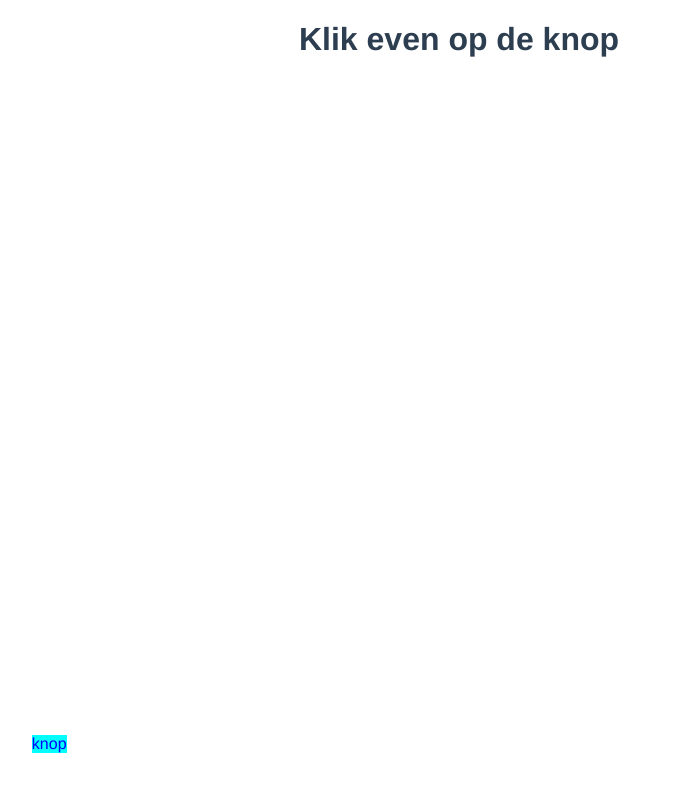
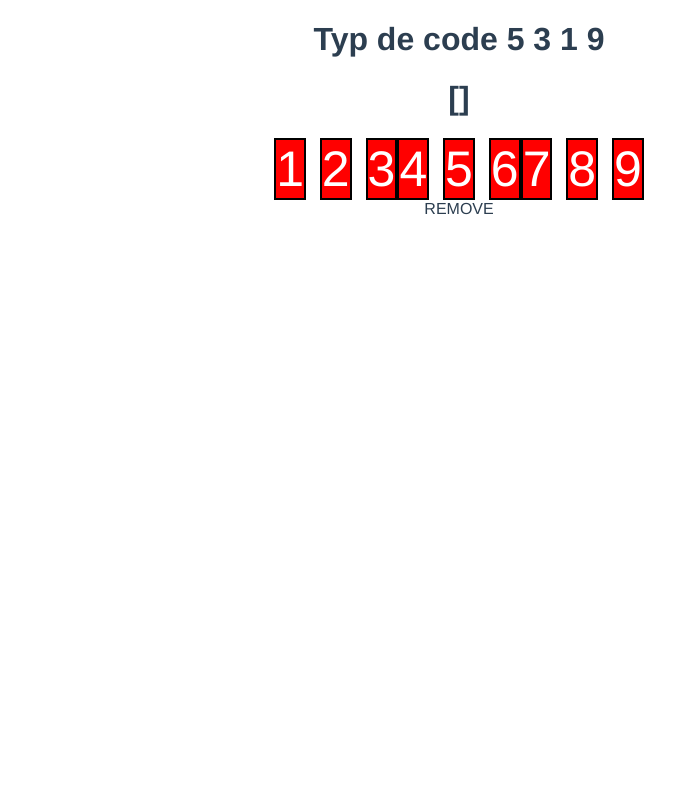
Before and after one commit to steffanvandepoll/labday2021, a Vue app: page /thething in a window 1280 px wide. Both pictures are taken after a click on the button "knop". Shown: the top 792 px of the page, without its empty margins (181-856 px from the left). Built offline with nearby package versions, Linux system fonts and the light colour scheme.

Commit message:
add numbers

```diff
--- a/src/views/TheThing.vue
+++ b/src/views/TheThing.vue
@@ -1,11 +1,16 @@
 <template>
-<div class="test" @click="Typed">
-    <h1 class="svg"> {{message}} </h1>
-    <h1 id="ha">  </h1>
-    <button id="swift" @click="gaan" v-on:keyup.enter="submitForm"  @mouseover="Random"> knop </button>
-    <!-- <div class="grid">  <button ></button> <button></button> <button></button> <button></button> <button></button> <button></button>
-    <button></button> <button></button> <button></button> <button></button> <button></button> <button></button><button></button> <button></button> <button></button> <button></button> <button></button> <button></button>
-    <button></button> <button></button> <button></button> <button></button> <button></button> <button></button> </div> -->
+<div class="test">
+    <h1 v-if="level1" class="svg"> {{message}} </h1>
+    <h1 v-else class="svg"> Typ de code 5 3 1 9 </h1>
+    <button v-if="level1" id="swift" @click="submitForm" v-on:keyup.enter="submitForm"  @mouseover="Random"> knop </button>
+    <div v-else>
+    <h1 id="ha">  {{vala}}</h1>
+    <div class="grid">  <button class="btn1" @click="plusone(1)" >1</button> <button @click="plusone(2)" class="btn2" >2</button> <button @click="plusone(3)" class="btn3">3</button>
+    <button @click="plusone(4)" class="btn4">4</button> <button @click="plusone(5)" class="btn5">5</button> <button  @click="plusone(6)" class="btn6">6</button>
+    <button @click="plusone(7)" class="btn7">7</button> <button @click="plusone(8)" class="btn8">8</button > <button  @click="plusone(9)" class="btn9">9</button>
+    </div>
+    <button class="remove" @click="remove" >REMOVE</button>
+     </div>
 </div>
 </template>
 <script>
@@ -14,12 +19,15 @@
 export default {
     name: 'TheThing',
 created() {
-
+this.message = "Klik even op de knop"
 },
 data() {
     return { position: 100,
-    message: "Klik even op de knop",
-    submitted: false, }
+    message: String,
+    submitted: false,
+    vala:[],
+    goodanswer: [5,3,1,9],
+    level1:true }
   },
 methods: {
         Random() {
@@ -30,46 +38,88 @@ methods: {
   button.style.top = RandomY;
 },
 submitForm(){
-        this.$router.push("redemption")
+    this.level1 = false
+        // this.$router.push("redemption")
     },
-
-
+    plusone(value){
+        this.vala.push(value)
+        console.log(this.vala)
+        if(this.vala.sort().join(',')=== this.goodanswer.sort().join(',')){
+            this.$router.push("redemption")
+}
 
     },
+    remove() {
+this.vala.splice(-1)
+    }
+    },
+    computed: {
+
+    }
 
 
 }
+
 </script>
 <style>
 
 * {
-
   cursor:url('../assets/tbighand2.png'), auto;
 }
 button{
 
     all:unset
 }
+.btn1 {
+    cursor:url('../assets/tbighand2.png') 10 10, auto;
+}
+.btn2 {
+    cursor:url('../assets/tbighand2.png')50 50, auto;
+}
+.btn3 {
+    cursor:url('../assets/tbighand2.png')-50 -50, auto;
+}
+.btn4 {
+    cursor:url('../assets/tbighand2.png')20 20, auto;
+}
+.btn5 {
+    cursor:url('../assets/tbighand2.png')-90 -90, auto;
+}
+.btn6 {
+    cursor:url('../assets/tbighand2.png') , auto;
+}
+.btn7 {
+    cursor:url('../assets/tbighand2.png')25 25, auto;
+}
+.btn8 {
+    cursor:url('../assets/tbighand2.png')90 90, auto;
+}
+.btn9 {
+    cursor:url('../assets/tbighand2.png')0 -90, auto;
+}
+.remove {
+
+}
 .next {
     width: 50px;
     height: 50px;
 }
 .grid {
-    margin-left: 100px;
-    display: grid;
-    grid-template-rows:    repeat(4, 10px);
-grid-template-columns: repeat(10, 10px);
+
+    color:white;
+    font-size: 50px;
+    /* display: grid;
+    grid-template-rows:    repeat(4, 50px);
+grid-template-columns: repeat(3, 50px);
+} */
 }
 .grid button {
     background-color: red;
 
-    height: 5px;
-   border: 5px solid black
+
+   border: 2px solid black
 }
-.grid button:hover {
-    background-color: white;
 
-}
 button:focus {
 background-color: aqua;
 
```
